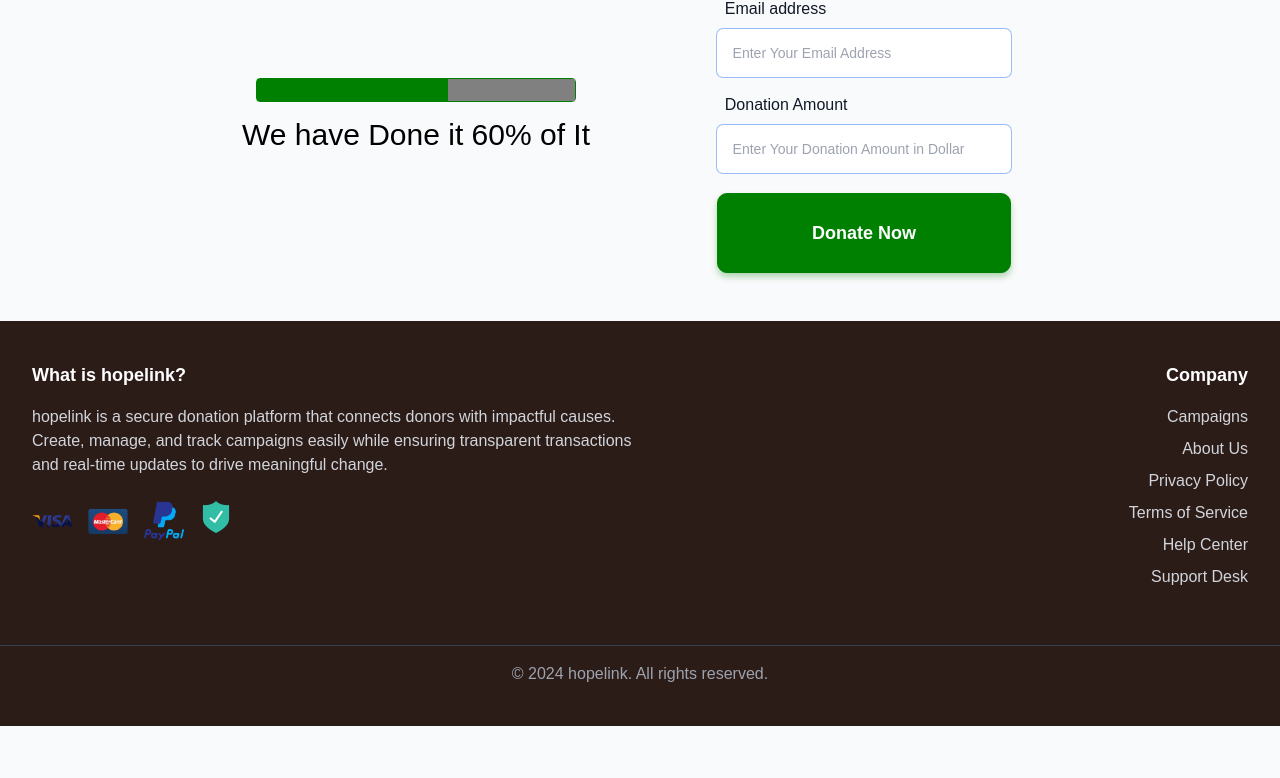
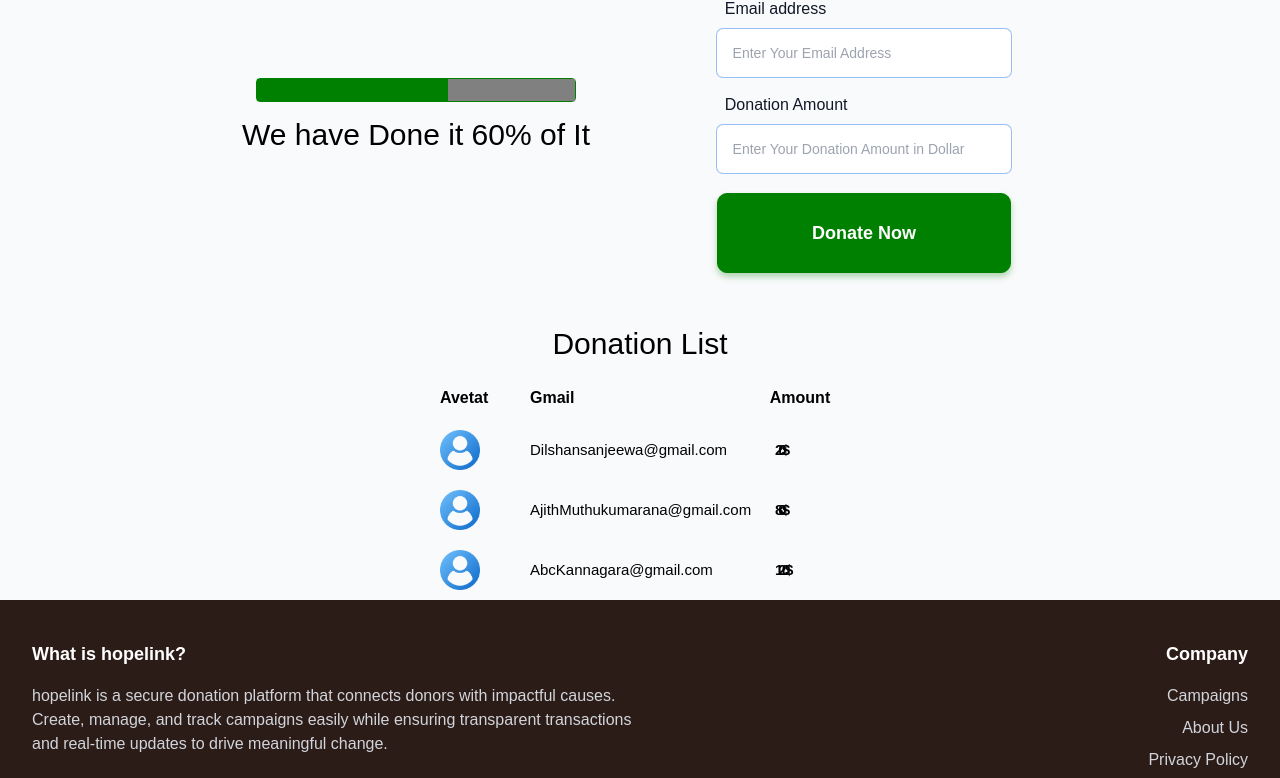
Before and after one commit to chithraka-kal/bettercore-fundraiser-web, a React (Create React App) app in the folder client/: page /campaigns/1 in a window 1280 px wide. Shown: the part 494-1272 px from the top of the page. Before the commit the page ends 1220 px from the top, so only its background shows below. Built offline with nearby package versions, Linux system fonts and the light colour scheme; no server answers.

Commit message:
finalizer showCampain page

```diff
--- /dev/null
+++ b/client/src/Components/List/List.js
@@ -0,0 +1,53 @@
+import React from "react";
+
+export default function h() {
+  return (
+    <div className="list_outer">
+      <h1>Donation List</h1>
+      <table className="tableouter">
+        <thead>
+          <tr>
+            <th>Avetat</th>
+            <th>Gmail</th>
+            <th>Amount</th>
+          </tr>
+        </thead>
+        <tbody>
+          <tr>
+            <td>
+              <div className="abc"></div>
+            </td>
+            <td>
+              <div className="gmail">Dilshansanjeewa@gmail.com</div>
+            </td>
+            <td>
+              <div className="amount">20$</div>
+            </td>
+          </tr>
+          <tr>
+            <td>
+              <div className="abc"></div>
+            </td>
+            <td>
+              <div className="gmail">AjithMuthukumarana@gmail.com</div>
+            </td>
+            <td>
+              <div className="amount">80$</div>
+            </td>
+          </tr>
+          <tr>
+            <td>
+              <div className="abc"></div>
+            </td>
+            <td>
+              <div className="gmail">AbcKannagara@gmail.com</div>
+            </td>
+            <td>
+              <div className="amount">120$</div>
+            </td>
+          </tr>
+        </tbody>
+      </table>
+    </div>
+  );
+}
--- a/client/src/Pages/ShowCampaign.css
+++ b/client/src/Pages/ShowCampaign.css
@@ -1,3 +1,8 @@
+@media only screen and (max-width: 500px) {
+  .list_outer {
+    width: 400px !important;
+  }
+}
 @media only screen and (max-width: 767px) {
   .inner_OuterDiv {
     flex-direction: column;
@@ -37,6 +42,17 @@
   }
   .Right-Up p {
     font-size: small !important;
+  }
+  .gmail,
+  .abc,
+  .amount {
+    font-size: 12px !important;
+  }
+  .list_outer {
+    width: 500px !important;
+  }
+  .list_outer h1 {
+    font-size: 25px !important;
   }
 }
 @media only screen and (max-width: 1200px) {
@@ -229,3 +245,61 @@ input_outer {
   align-items: center;
   text-align: center;
 }
+
+td {
+  width: 100px;
+
+  height: 60px;
+}
+thead tr {
+  margin-bottom: 10px;
+}
+.abc {
+  height: 40px;
+  background-image: url(../assets/images/userlist.png);
+  background-repeat: no-repeat;
+  background-size: contain;
+}
+tr {
+  width: 400px;
+  display: flex;
+}
+tr :nth-child(1) {
+  width: 50px;
+  display: flex;
+  align-items: center;
+}
+tr :nth-child(2) {
+  width: fit-content;
+  flex: 1;
+  display: flex;
+  align-items: center;
+  justify-content: flex-start;
+  padding-left: 10%;
+}
+tr :nth-child(3) {
+  width: 20%;
+
+  display: flex;
+  align-items: center;
+  justify-content: center;
+}
+.list_outer {
+  width: 500px;
+
+  display: flex;
+  flex-direction: column;
+  align-items: center;
+}
+
+.list_outer h1 {
+  font-size: 30px;
+  font-weight: 500;
+  margin-bottom: 20px;
+}
+
+.gmail,
+.abc,
+.amount {
+  font-size: 15px;
+}
--- a/client/src/Pages/ShowCampaign.js
+++ b/client/src/Pages/ShowCampaign.js
@@ -1,5 +1,6 @@
 import React from "react";
 import "./ShowCampaign.css";
+import AlignItemsList from "../Components/List/List";
 export default function ShowCampain() {
   let Progress;
   Progress = 0.6;
@@ -208,6 +209,9 @@ export default function ShowCampain() {
           </div>
         </div>
       </div>
+      <div className="list">
+        <AlignItemsList />
+      </div>
     </div>
   );
 }
```
Also changed, not shown: client/src/assets/images/userlist.png (added).
